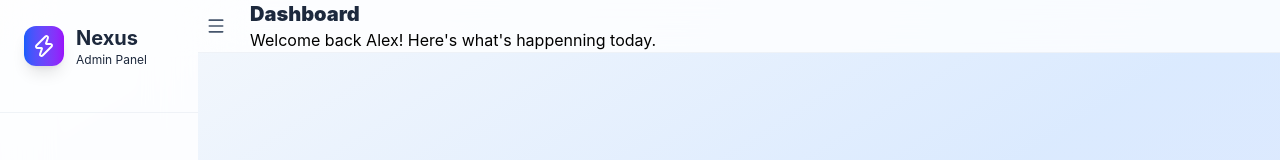
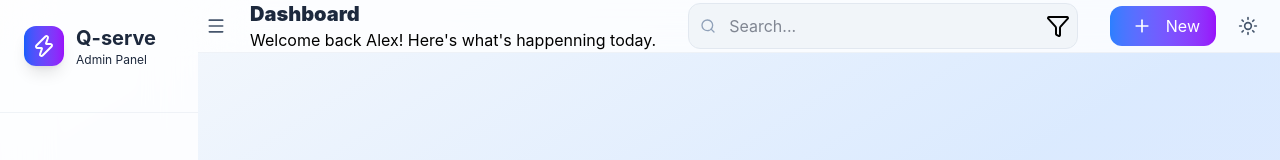
Before and after one commit to santubangalore/admin-dashboard, a React (Vite) app: page / in a window 1280 px wide. Shown: the top 160 px of the page. Built offline with nearby package versions, Linux system fonts and the light colour scheme.

Commit message:
togggle-button-added

```diff
--- a/package.json
+++ b/package.json
@@ -20,6 +20,7 @@
     "lucide-react": "^1.26.0",
     "react": "^19.2.7",
     "react-dom": "^19.2.7",
+    "react-router-dom": "^7.18.1",
     "shadcn": "^3.8.3",
     "tailwind-merge": "^3.6.0",
     "tailwindcss": "^4.3.3",
--- a/src/App.tsx
+++ b/src/App.tsx
@@ -1,6 +1,7 @@
 import { useState } from 'react'
 import { AppSidebar } from './components/AppSidebar'
 import Header from './components/Header'
+import { BrowserRouter } from 'react-router-dom'
   function App() {
 
   return (
@@ -9,8 +10,10 @@ import Header from './components/Header'
       <div className='flex h-screen overflow-hidden '>
 
       <AppSidebar />
-       <div className='flex-1 flex-flex-col overflow-hidden'>
+       <div className='flex-1 flex flex-col overflow-hidden'>
         <Header/>
+        <BrowserRouter>
+        </BrowserRouter>
        </div>
     </div>
 
--- a/src/components/AppSidebar.tsx
+++ b/src/components/AppSidebar.tsx
@@ -12,7 +12,7 @@ export const AppSidebar=()=>{
                     <Zap height={24} width={24} className="text-white"/>
                 </div>
                <div >
-                   <h2 className="text-xl font-bold text-slate-800 dark:text-white"> Nexus</h2>
+                   <h2 className="text-xl font-bold text-slate-800 dark:text-white"> Q-serve</h2>
                    <p className="text-xs text-slate-800">Admin Panel </p>
                </div>
             </div>
--- a/src/components/Header.tsx
+++ b/src/components/Header.tsx
@@ -1,4 +1,4 @@
-import { Menu } from "lucide-react";
+import { Filter, Menu, Plus, Search, Sun } from "lucide-react";
 
 const Header = () => {
   return (
@@ -15,11 +15,38 @@ const Header = () => {
                     <p>Welcome back Alex! Here's what's happenning today.</p>
                 </div>
             </div>
-            <div>
+            {/* Center */}
+            <div className="flex-1 max-w-xl mx-8">
+                <div className="relative">
+                    <Search className="w-4 h-4 absolute left-3 top-1/2 transform -translate-y-1/2 text-slate-400"/>
+                    <input type="text"  placeholder="Search..." className=" w-full pl-10 pr-4 py-2.5 rounded-xl
+                       bg-slate-100 dark:bg-slate-800 border-slate-200 border text-slate-900 dark:text-white focus:outline-none
+                       focus:ring-2 focus:ring-blue-500 focus:border-transparent transition-all
+                       " />
+                       <button className="absolute right-2 top-1/2 transform -translate-y-1/2">
+                            <Filter />
+                       </button>
+                </div>
+            </div>
+            {/* Right */}
+            <div className="flex items-center space-x-3">
+                <button className="hidden md:flex items-center space-x-2 py-2 px-4 bg-gradient-to-r
+                    from-blue-500 to-purple-600 text-white rounded-xl hover:shadow mr-3">
+                    <Plus className="w-8 h-5" ></Plus>
+                    <p>New</p>
+                </button>
+                {/* Toggle */}
+                <button className="p-2.5 rounded-lg text-slate-600 dark:text-slate-200
+                hover:bg-slate-100 dark:hover-slate-900 transition-colors">
+                    <Sun className="h-5 w-5"></Sun>
+                </button>
+                {/* Notification */}
+                <button>
 
+                </button>
             </div>
         </div>
-    </div>
+  </div>
   )
 }
 
```
Also changed, not shown: 1 other file (tests, documents, lock files or other folders).
